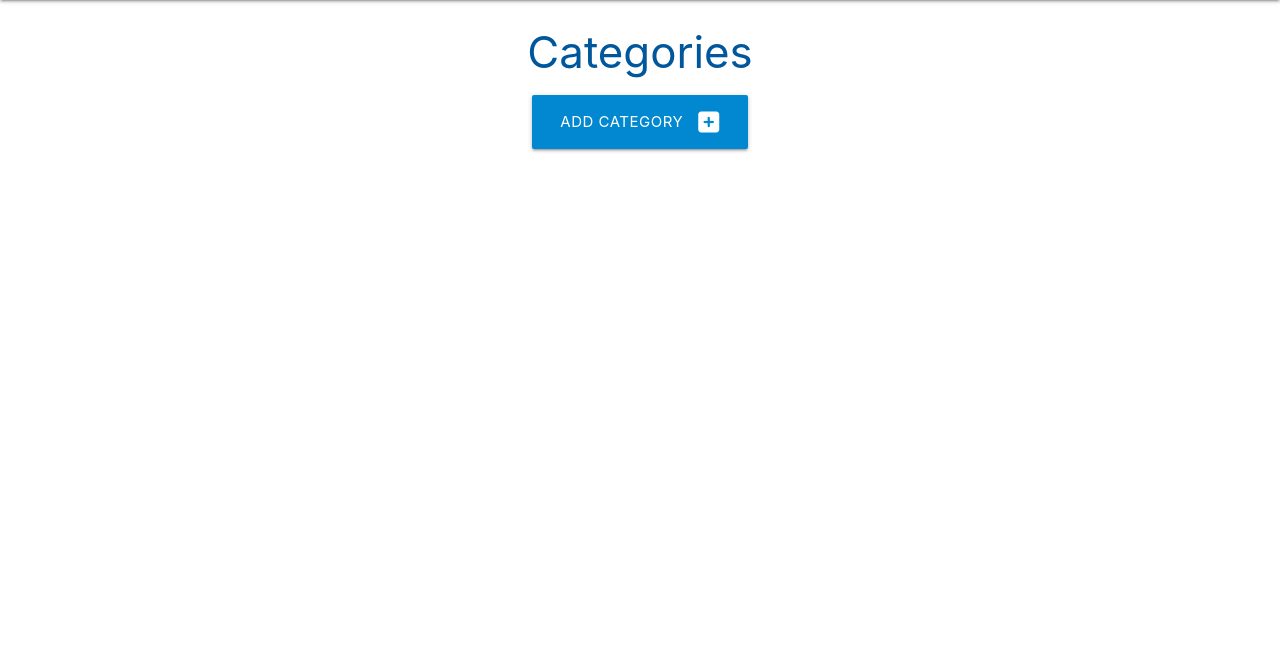
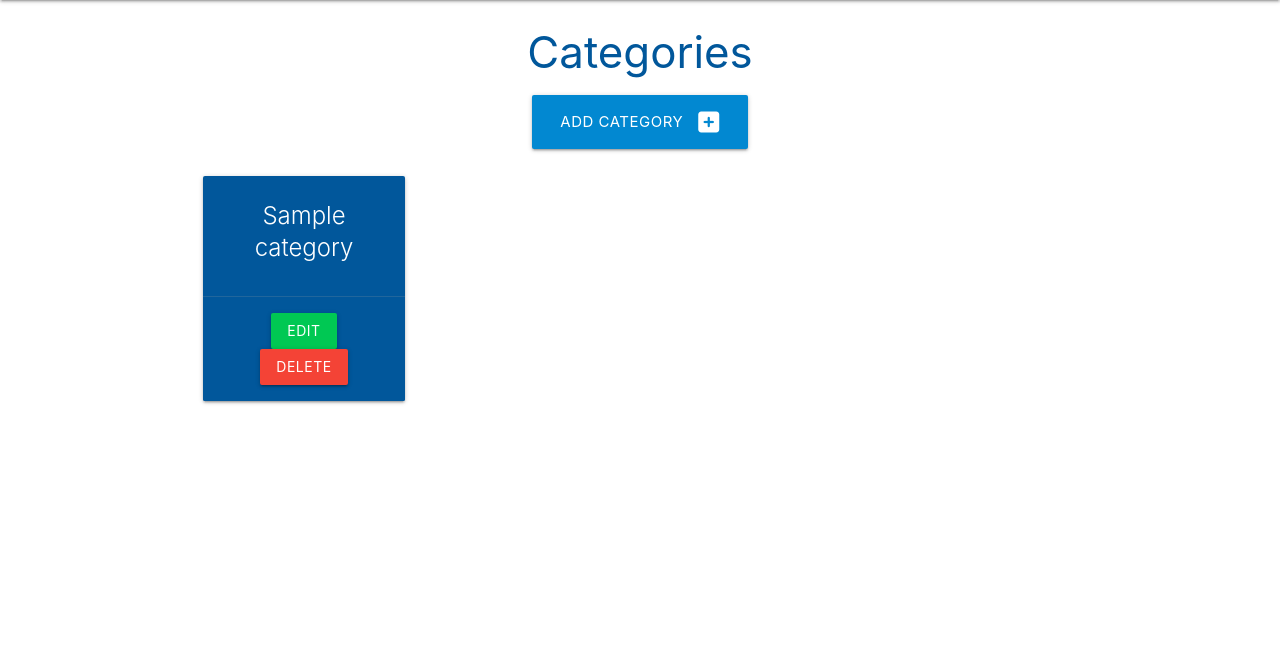
Before and after one commit to dlhamilton/task-manager-app, a Flask app: page /categories in a window 1280 px wide. Shown: the part 64-720 px from the top of the page. Run offline with Flask 2, Linux system fonts and the light colour scheme; tables that the repository leaves empty hold one stand-in row (Sample ...).

Commit message:
Add: R and U of CRUD to cat.

```diff
--- a/taskmanager/routes.py
+++ b/taskmanager/routes.py
@@ -10,7 +10,8 @@ def home():
 
 @app.route("/categories")
 def categories():
-    return render_template("categories.html")
+    categories = list(Category.query.order_by(Category.category_name).all())
+    return render_template("categories.html", categories = categories)
 
 
 @app.route("/add_category", methods=["GET", "POST"])
@@ -21,3 +22,13 @@ def add_category():
         db.session.commit()
         return redirect(url_for("categories"))
     return render_template("add_category.html")
+
+
+@app.route("/edit_category/<int:category_id>", methods=["GET", "POST"])
+def edit_category(category_id):
+    category = Category.query.get_or_404(category_id)
+    if request.method == "POST":
+        category.category_name = request.form.get("category_name")
+        db.session.commit()
+        return redirect(url_for("categories"))
+    return render_template("edit_category.html", category=category)
--- a/taskmanager/templates/categories.html
+++ b/taskmanager/templates/categories.html
@@ -3,11 +3,27 @@
 
 <h3 class="light-blue-text text-darken-4 center-align">Categories</h3>
 <div class="row">
-<div class="col s12 center-align">
-<a href="{{ url_for('add_category') }}" class="btn-large light-blue darken-2">
-    Add Category <i class="fas fa-plus-square right"></i>
-</a>
+    <div class="col s12 center-align">
+        <a href="{{ url_for('add_category') }}" class="btn-large light-blue darken-2">
+            Add Category <i class="fas fa-plus-square right"></i>
+        </a>
+    </div>
 </div>
+
+<div class="row">
+    {% for category in categories %}
+    <div class="col s12 m6 l3">
+        <div class="card light-blue darken-4 center-align">
+            <div class="card-content white-text">
+                <span class="card-title">{{ category.category_name }}</span>
+            </div>
+            <div class="card-action">
+                <a href="{{ url_for('edit_category', category_id=category.id) }}" class="btn green accent-4">Edit</a>
+                <a href="#" class="btn red">Delete</a>
+            </div>
+        </div>
+    </div>
+    {% endfor %}
 </div>
 
 {% endblock %}
```
Also changed, not shown: taskmanager/templates/edit_category.html (added, +27 -0 lines).
